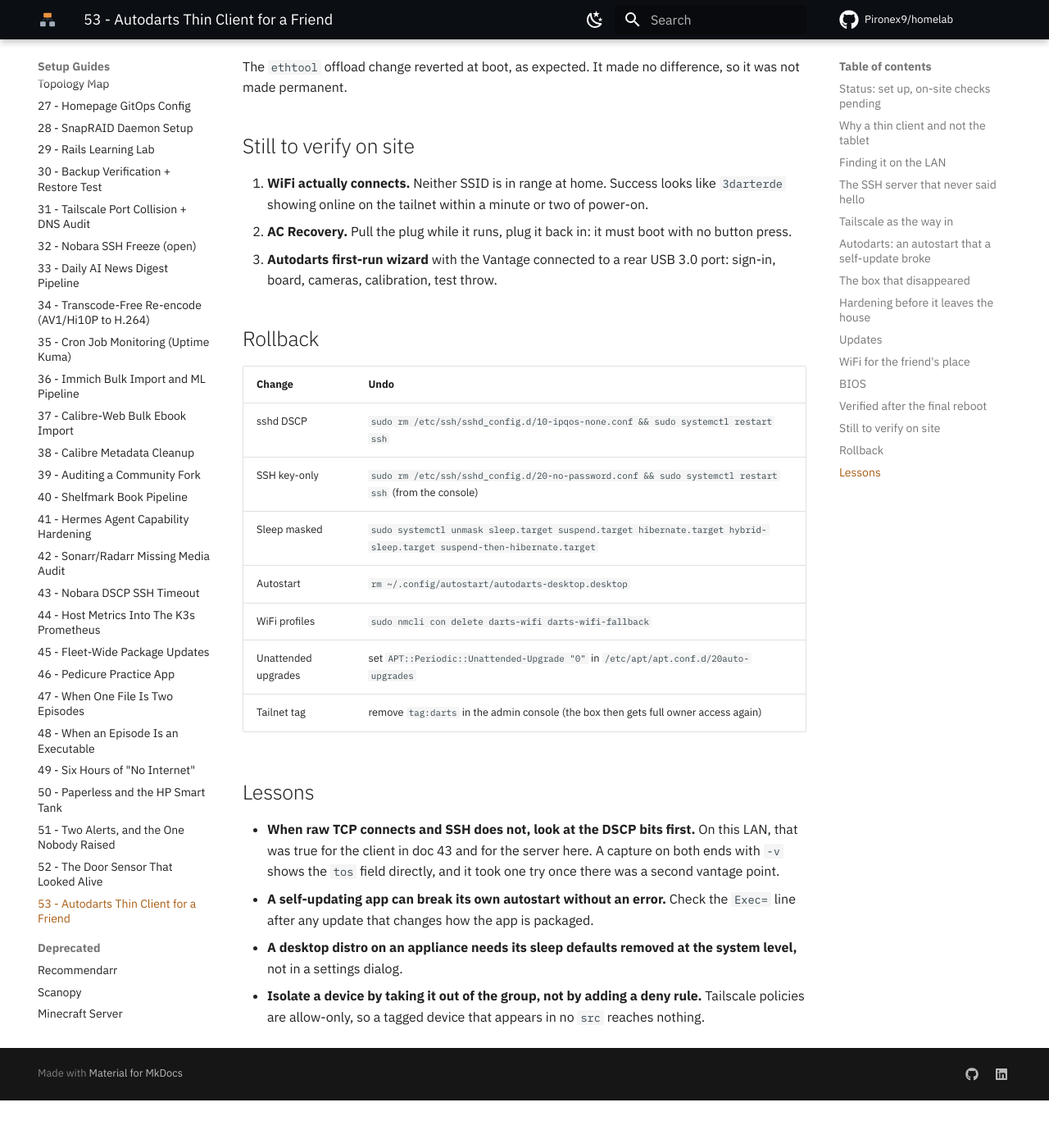
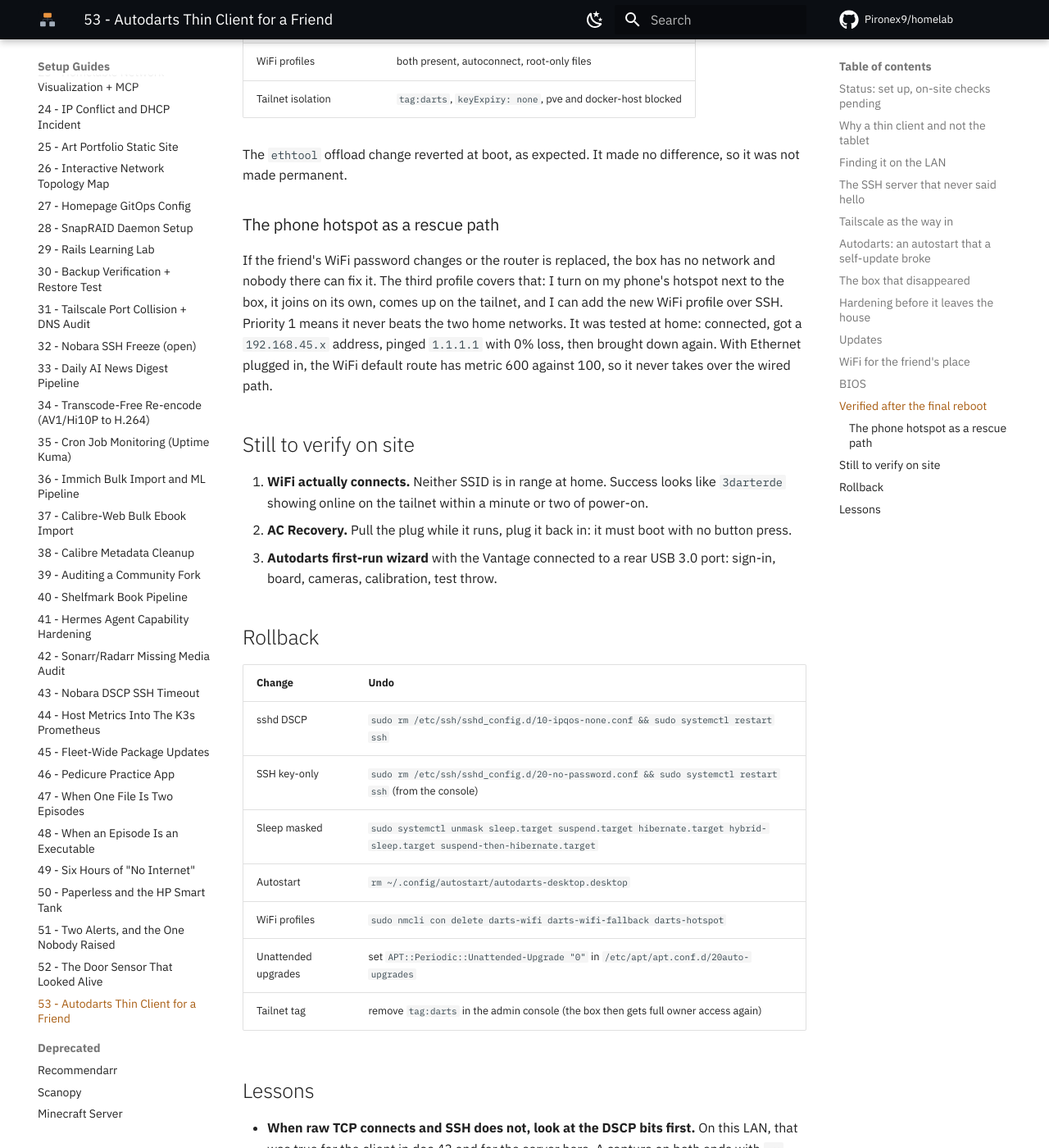
Before and after one commit to Pironex9/homelab, an MkDocs documentation site: the page built from docs/proxmox/53_Autodarts_Thin_Client_For_A_Friend.md, in a window 1280 px wide and 1400 px high, scrolled down 7725 px. Shown: the whole window at 82% size. Built offline with MkDocs 1.6.1 and Material for MkDocs 9.7.7, drawn with Linux system fonts in a browser that asks for light colours; comment, search, counter and statistics services are not loaded; before the commit the page ends 9067 px from its top, so only the background shows below that; some of the changed text lies outside the part shown.

Commit message:
docs(autodarts): phone hotspot as a priority-1 rescue profile

````diff
--- a/docs/proxmox/53_Autodarts_Thin_Client_For_A_Friend.md
+++ b/docs/proxmox/53_Autodarts_Thin_Client_For_A_Friend.md
@@ -167,12 +167,13 @@
 
 ## WiFi for the friend's place
 
-The box will use WiFi there. The card is an Intel Gemini Lake CNVi (`8086:31dc`, `iwlwifi`), dual-band, and with the antennas fitted it saw 2.4 and 5 GHz networks at home at 80-100% signal. Two system-wide NetworkManager profiles were created:
+The box will use WiFi there. The card is an Intel Gemini Lake CNVi (`8086:31dc`, `iwlwifi`), dual-band, and with the antennas fitted it saw 2.4 and 5 GHz networks at home at 80-100% signal. Three system-wide NetworkManager profiles were created:
 
 | Profile | SSID | Priority | Notes |
 |---|---|---|---|
 | `darts-wifi` | `<extender_5ghz_ssid>` | 10 | range extender, 3 m away, no wall |
 | `darts-wifi-fallback` | `<main_router_ssid>` | 5 | main router, 2-3 walls away |
+| `darts-hotspot` | `<phone_hotspot_ssid>` | 1 | my phone's 2.4 GHz hotspot, the rescue path |
 
 ```bash
 sudo nmcli con add type wifi ifname wlp0s12f0 con-name darts-wifi ssid "<extender_5ghz_ssid>" \
@@ -214,6 +215,10 @@
 
 The `ethtool` offload change reverted at boot, as expected. It made no difference, so it was not made permanent.
 
+### The phone hotspot as a rescue path
+
+If the friend's WiFi password changes or the router is replaced, the box has no network and nobody there can fix it. The third profile covers that: I turn on my phone's hotspot next to the box, it joins on its own, comes up on the tailnet, and I can add the new WiFi profile over SSH. Priority 1 means it never beats the two home networks. It was tested at home: connected, got a `192.168.45.x` address, pinged `1.1.1.1` with 0% loss, then brought down again. With Ethernet plugged in, the WiFi default route has metric 600 against 100, so it never takes over the wired path.
+
 ## Still to verify on site
 
 1. **WiFi actually connects.** Neither SSID is in range at home. Success looks like `3darterde` showing online on the tailnet within a minute or two of power-on.
@@ -228,7 +233,7 @@
 | SSH key-only | `sudo rm /etc/ssh/sshd_config.d/20-no-password.conf && sudo systemctl restart ssh` (from the console) |
 | Sleep masked | `sudo systemctl unmask sleep.target suspend.target hibernate.target hybrid-sleep.target suspend-then-hibernate.target` |
 | Autostart | `rm ~/.config/autostart/autodarts-desktop.desktop` |
-| WiFi profiles | `sudo nmcli con delete darts-wifi darts-wifi-fallback` |
+| WiFi profiles | `sudo nmcli con delete darts-wifi darts-wifi-fallback darts-hotspot` |
 | Unattended upgrades | set `APT::Periodic::Unattended-Upgrade "0"` in `/etc/apt/apt.conf.d/20auto-upgrades` |
 | Tailnet tag | remove `tag:darts` in the admin console (the box then gets full owner access again) |
 
````
